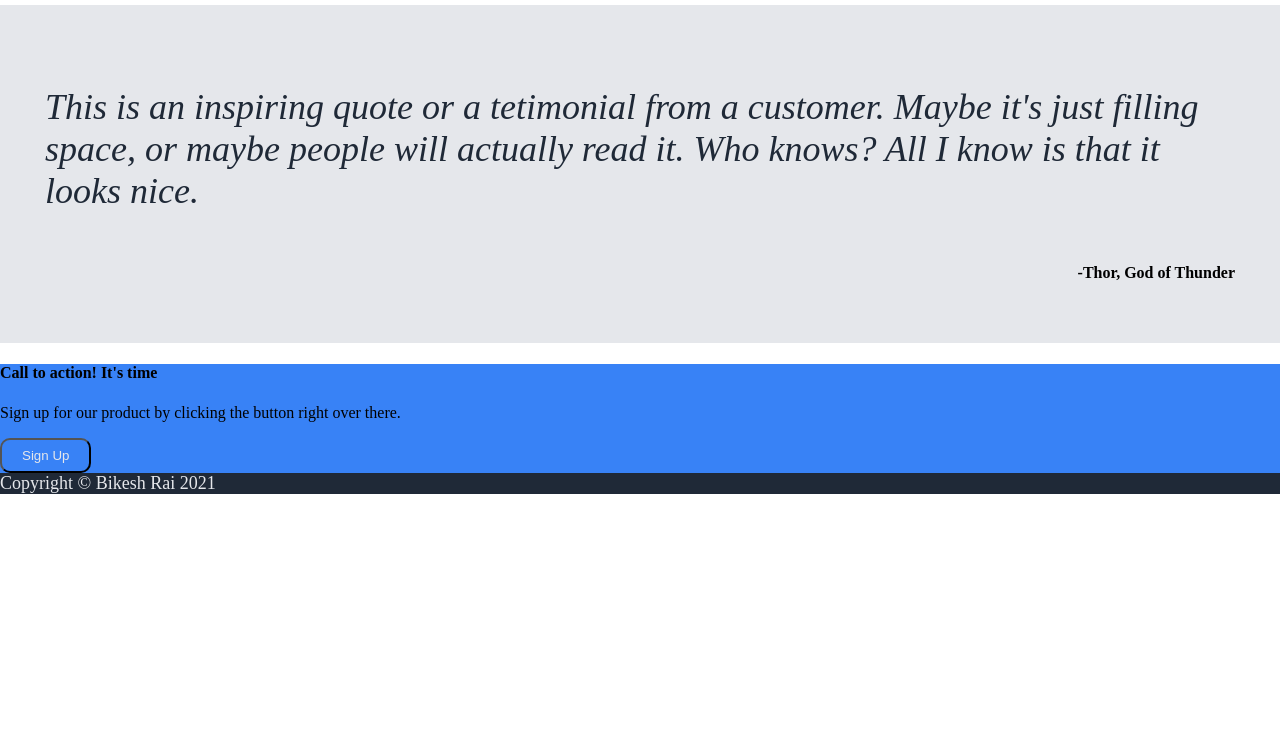
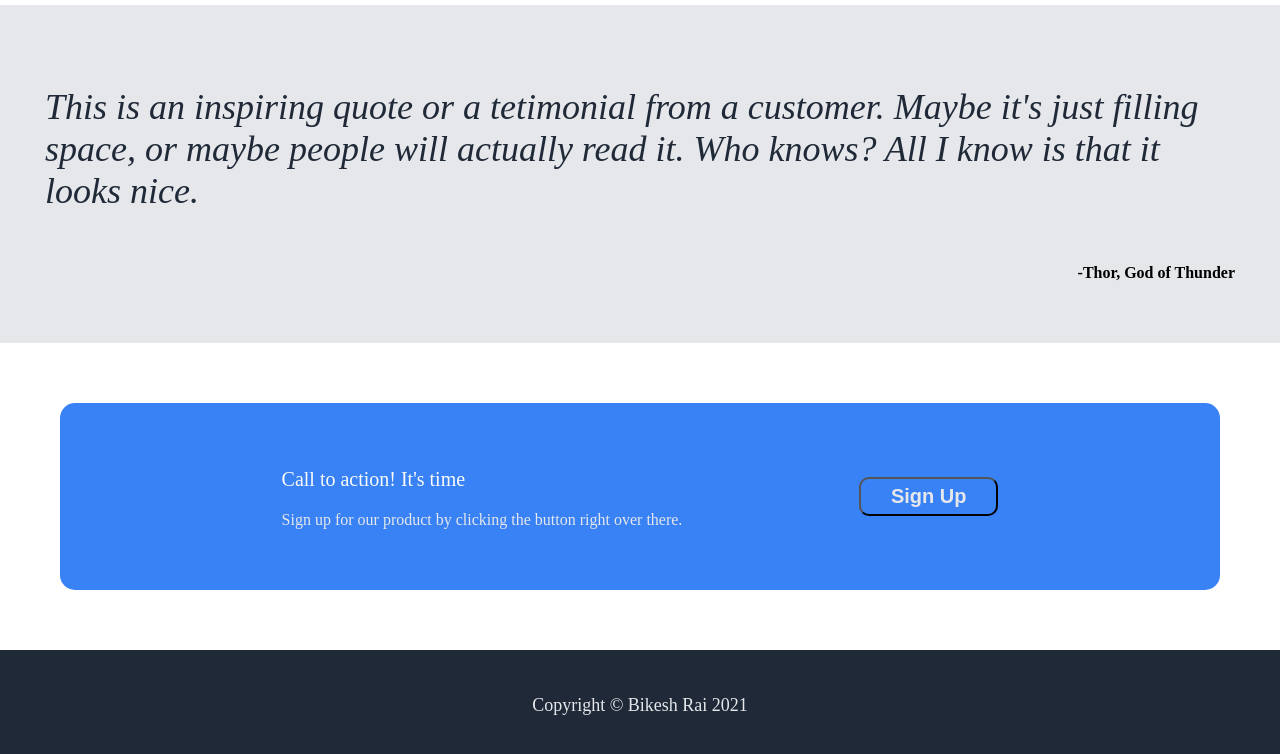
Before and after one commit to Bikesh78/odin-landing-page, a plain HTML site: page index.html in a window 1280 px wide. Shown: the part 854-1608 px from the top of the page. Before the commit the page ends 1348 px from the top, so only its background shows below. Drawn offline with Linux system fonts and the light colour scheme.

Commit message:
Style banner and footer

```diff
--- a/index.html
+++ b/index.html
@@ -22,8 +22,8 @@
             <div class="introduction">
                 <div class="intro-text">
                     <p class="main-text">This website is awesome<p>
-                        <p class="secondary-text">This webiste has some text that goes here under the main title. It's a smaller font and the color is lower contrast.</p>
-                        <button class="sign-up">Sign Up</button>
+                    <p class="secondary-text">This webiste has some text that goes here under the main title. It's a smaller font and the color is lower contrast.</p>
+                    <button class="sign-up">Sign Up</button>
                 </div>
                 <div class="intro-image">
                     <img src="image/bijayyadav.webp" alt="Pashupatinath">
@@ -31,7 +31,7 @@
             </div>
         </div>
         <div class="information">
-            <p class="info-text">Some random information</p>
+            <p class="text">Some random information</p>
             <div class="illustration">
                 <div class="info-image">
                     <img src="image/ashleshkhatri.jpg" alt="Patan Durbar Square">
@@ -52,12 +52,14 @@
             </div>
         </div>
         <div class="quote">
-            <p class="quote-text">This is an inspiring quote or a tetimonial from a customer. Maybe it's just filling space, or maybe people will actually read it. Who knows? All I know is that it looks nice.</p>
+            <p class="text">This is an inspiring quote or a tetimonial from a customer. Maybe it's just filling space, or maybe people will actually read it. Who knows? All I know is that it looks nice.</p>
             <p>-Thor, God of Thunder</p>
         </div>
         <div class="banner">
-            <h4>Call to action! It's time</h4>
-            <p>Sign up for our product by clicking the button right over there.</p>
+            <div class="banner-text">
+                <p class='text'>Call to action! It's time</p>
+                <p>Sign up for our product by clicking the button right over there.</p>
+            </div>
             <button class="sign-up">Sign Up</button>
         </div>
 
--- a/style/style.css
+++ b/style/style.css
@@ -42,7 +42,7 @@ button.sign-up,
 .banner {
     background-color: #3882f6;
 }
-.info-text{
+.information .text{
     font-size: 36px;
     font-weight: bolder;
     color: #1F2937;
@@ -50,7 +50,7 @@ button.sign-up,
 .quote{
     background-color: #e5e7eb;
 }
-.quote-text{
+.quote .text{
     font-size: 36px;
     font-weight: 200;
     color: #1F2937;
@@ -92,9 +92,11 @@ button.sign-up,
 }
 
 button{
-    padding: 8px 20px;
+    padding: 6px 30px;
     border-radius: 10px;
     color:#e5e7eb;
+    font-size:20px;
+    font-weight: 600;
 }
 .information{
     display: flex;
@@ -118,3 +120,25 @@ button{
     align-items: flex-end;
     justify-content: center;
 }
+.banner-text{
+    color:#e5e7eb;
+}
+.banner .text{
+    font-size: 20px;
+    color:#F9FAF8;
+    gap:20px;
+}
+.banner{
+    display:flex;
+    justify-content: space-evenly;
+    align-items: center;
+    border-radius: 15px;
+    margin:60px;
+    padding:45px;
+}
+.footer{
+    display: flex;
+    justify-content: center;
+    align-items: center;
+    padding: 45px;
+}
```
